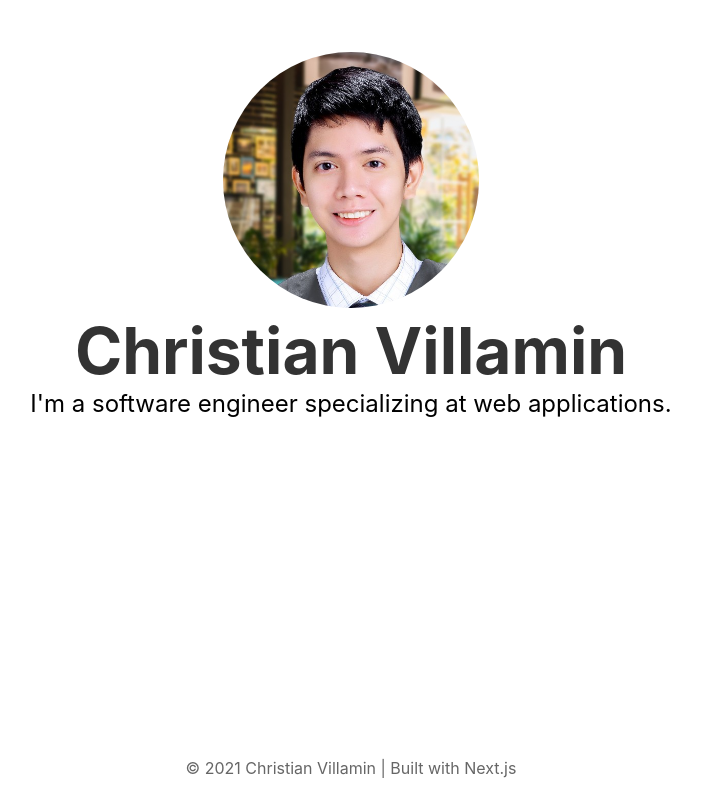
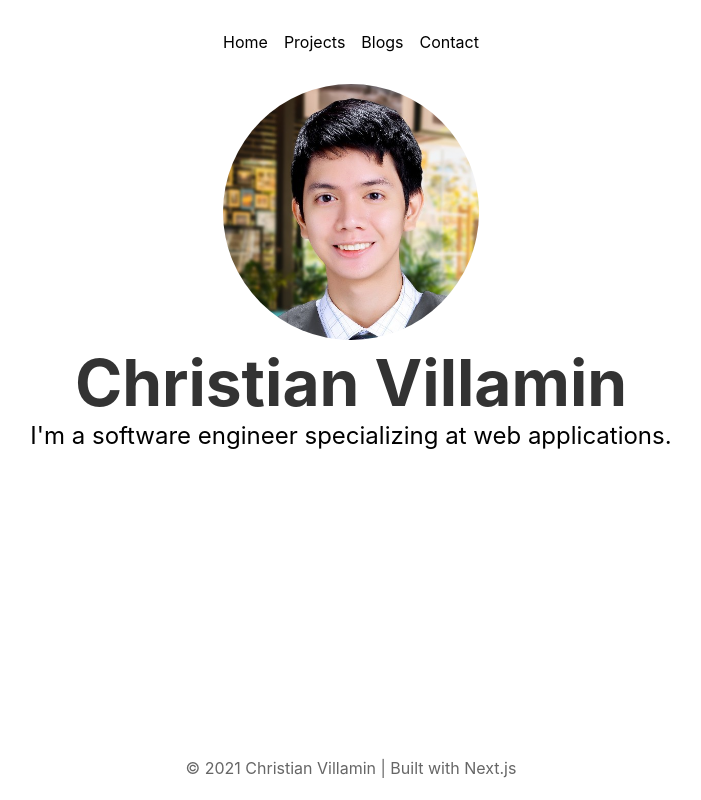
Before and after one commit to codekcv/personal-site-nextjs, a Next.js app: page / in a window 1280 px wide. Shown: the whole page, without its empty margins (289-990 px from the left). Built offline with nearby package versions, Linux system fonts and the light colour scheme.

Commit message:
feat: header menu init

```diff
--- a/components/Header/Header.main.tsx
+++ b/components/Header/Header.main.tsx
@@ -1,13 +1,26 @@
-import Box from 'components/general/Box/Box.main'
+import Flex from 'components/general/Flex/Flex.main'
+import Item from 'components/general/Item/Item.main'
 import Text from 'components/general/Text/Text.main'
 import styled from 'styled-components'
 
-const Container = styled(Box)``
+const Container = styled(Flex)`
+  li {
+    list-style: none;
+  }
+`
 
-const Header = (): JSX.Element => (
-  <Container width={1} mt="2rem">
-    <Text textAlign="center">&nbsp;</Text>
-  </Container>
-)
+const menus = ['Home', 'Projects', 'Blogs', 'Contact'].map((menu) => (
+  <Item key={menu} as="li" mx={2}>
+    <Text>{menu}</Text>
+  </Item>
+))
+
+const Header = (): JSX.Element => {
+  return (
+    <Container width={1} my="2rem" justifyContent="center" alignItems="center">
+      <Flex as="ul">{menus}</Flex>
+    </Container>
+  )
+}
 
 export default Header
```
